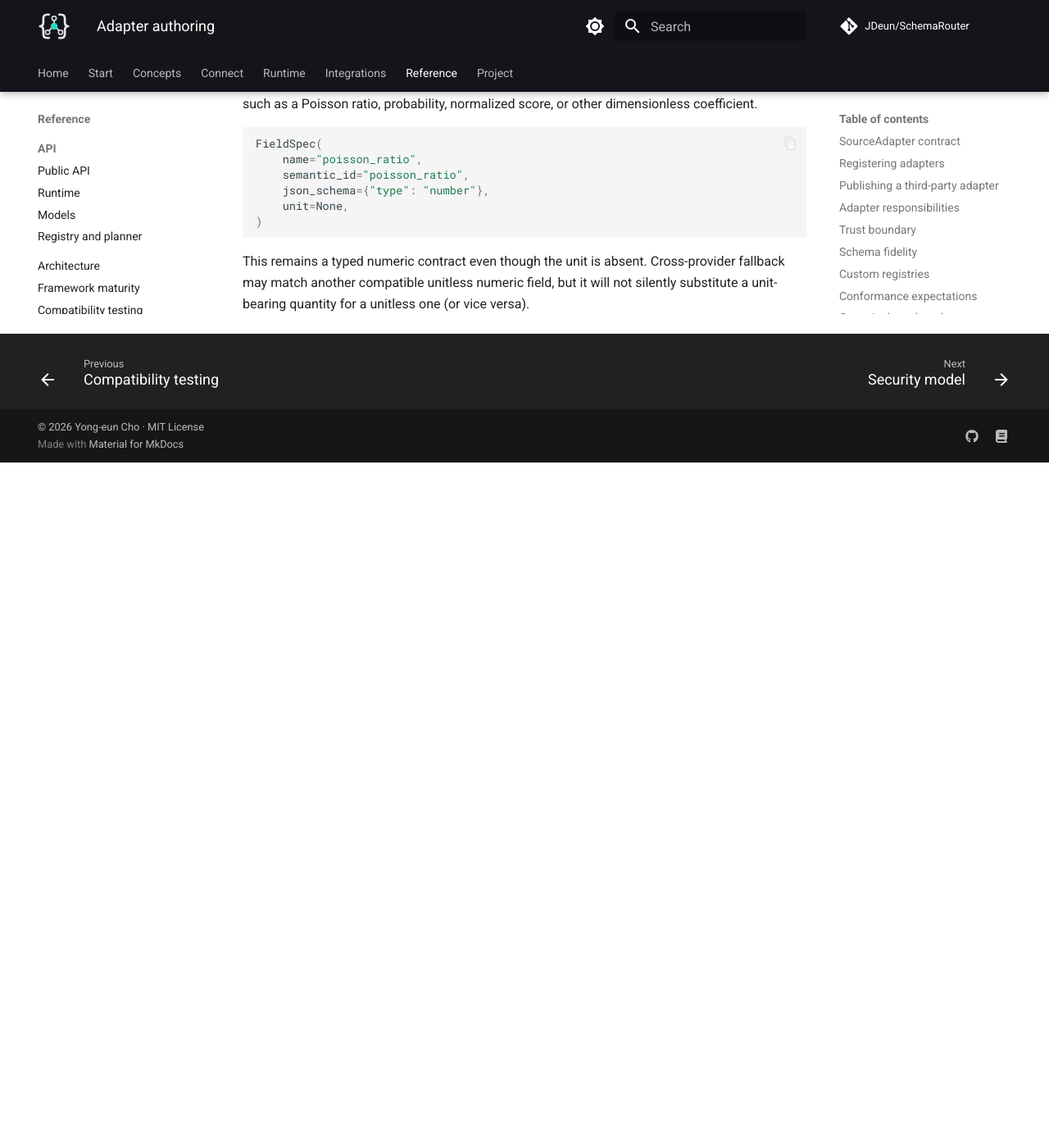
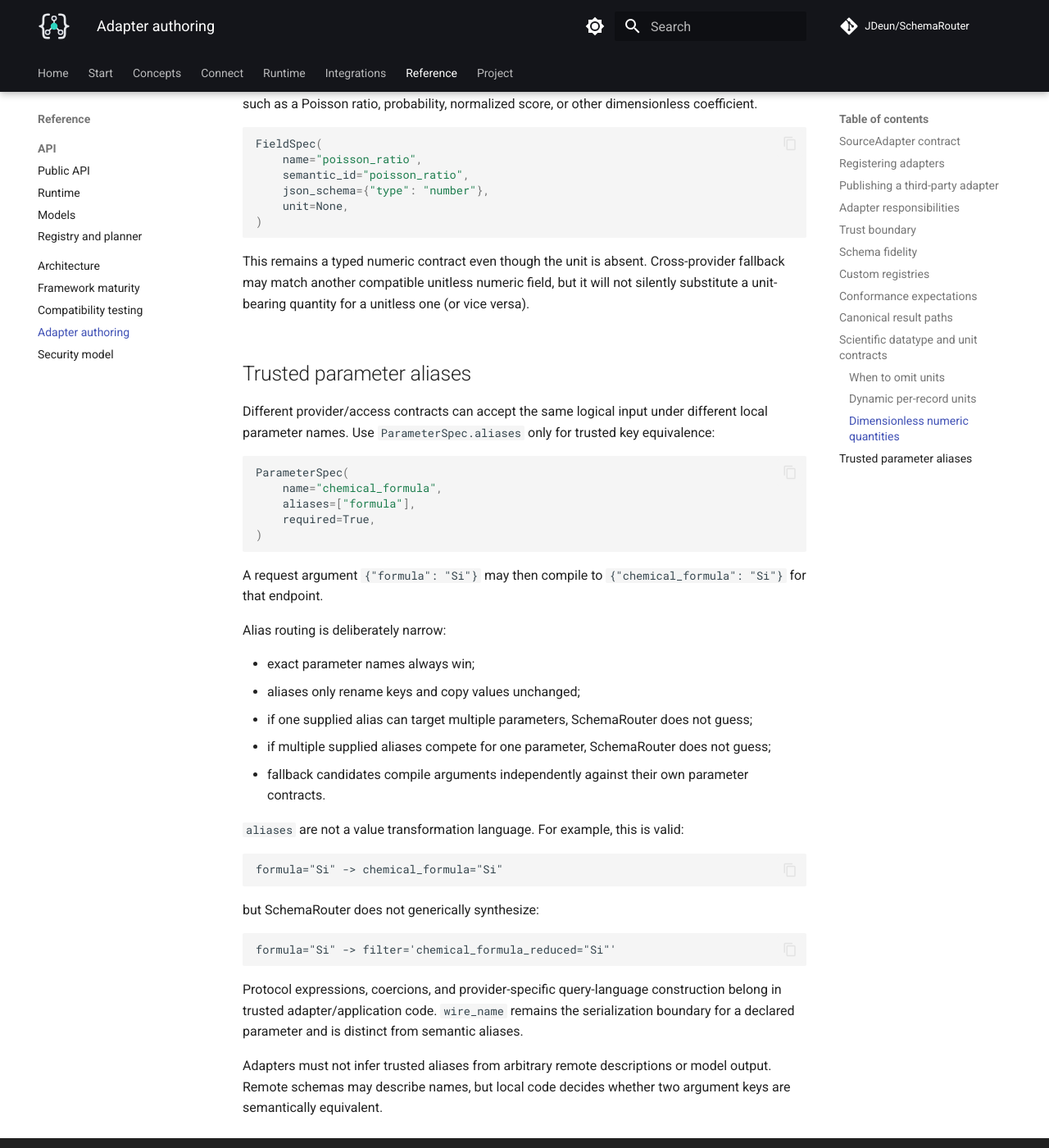
Before and after one commit to JDeun/SchemaRouter, an MkDocs documentation site: the page built from docs/adapter-authoring.md, in a window 1280 px wide and 1400 px high, scrolled down 7252 px. Shown: the whole window at 82% size. Built offline with MkDocs 1.6.1 and Material for MkDocs 9.7.7, drawn with Linux system fonts in a browser that asks for light colours; comment, search, counter and statistics services are not loaded; before the commit the page ends 7816 px from its top, so only the background shows below that.

Commit message:
docs: define trusted parameter alias contracts

````diff
--- a/docs/adapter-authoring.md
+++ b/docs/adapter-authoring.md
@@ -323,3 +323,48 @@ FieldSpec(
 This remains a typed numeric contract even though the unit is absent. Cross-provider fallback may
 match another compatible unitless numeric field, but it will not silently substitute a unit-bearing
 quantity for a unitless one (or vice versa).
+
+
+## Trusted parameter aliases
+
+Different provider/access contracts can accept the same logical input under different local
+parameter names. Use `ParameterSpec.aliases` only for trusted key equivalence:
+
+```python
+ParameterSpec(
+    name="chemical_formula",
+    aliases=["formula"],
+    required=True,
+)
+```
+
+A request argument `{"formula": "Si"}` may then compile to
+`{"chemical_formula": "Si"}` for that endpoint.
+
+Alias routing is deliberately narrow:
+
+- exact parameter names always win;
+- aliases only rename keys and copy values unchanged;
+- if one supplied alias can target multiple parameters, SchemaRouter does not guess;
+- if multiple supplied aliases compete for one parameter, SchemaRouter does not guess;
+- fallback candidates compile arguments independently against their own parameter contracts.
+
+`aliases` are not a value transformation language. For example, this is valid:
+
+```text
+formula="Si" -> chemical_formula="Si"
+```
+
+but SchemaRouter does not generically synthesize:
+
+```text
+formula="Si" -> filter='chemical_formula_reduced="Si"'
+```
+
+Protocol expressions, coercions, and provider-specific query-language construction belong in
+trusted adapter/application code. `wire_name` remains the serialization boundary for a declared
+parameter and is distinct from semantic aliases.
+
+Adapters must not infer trusted aliases from arbitrary remote descriptions or model output. Remote
+schemas may describe names, but local code decides whether two argument keys are semantically
+equivalent.
````
